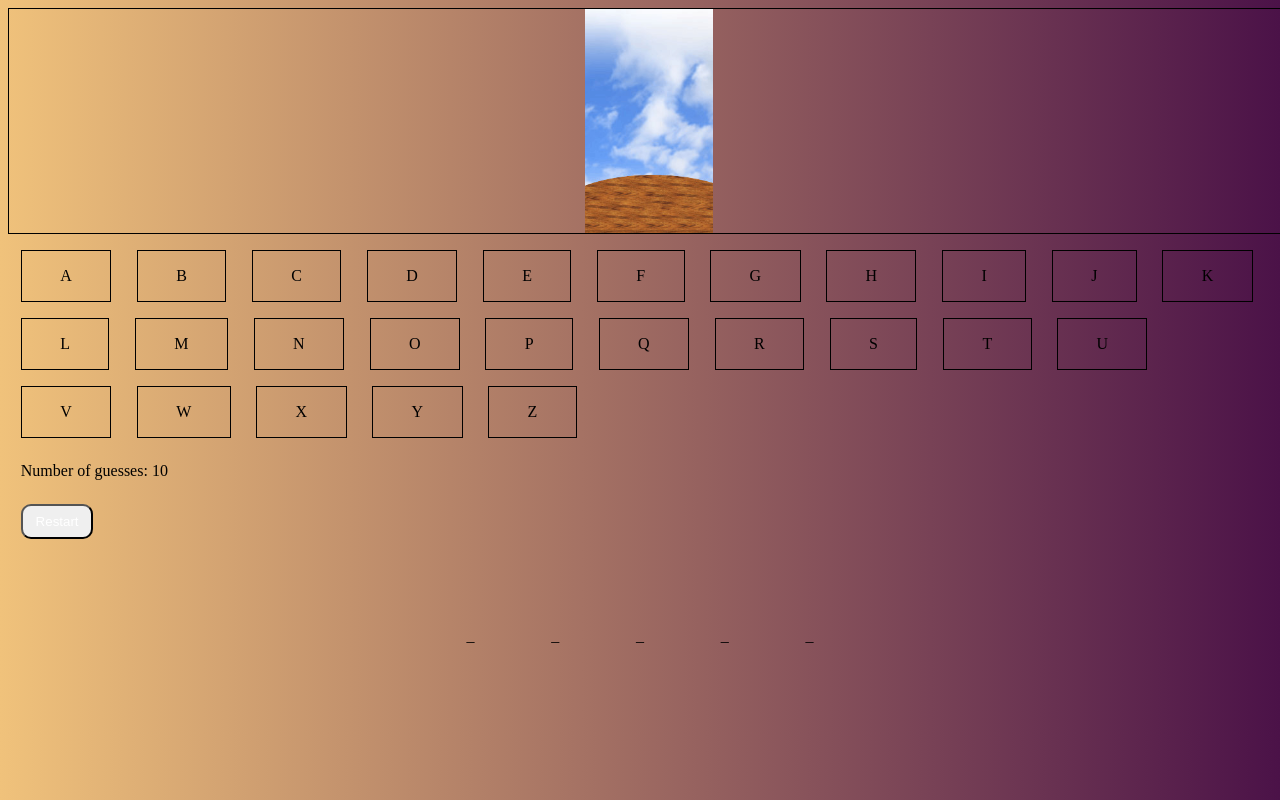
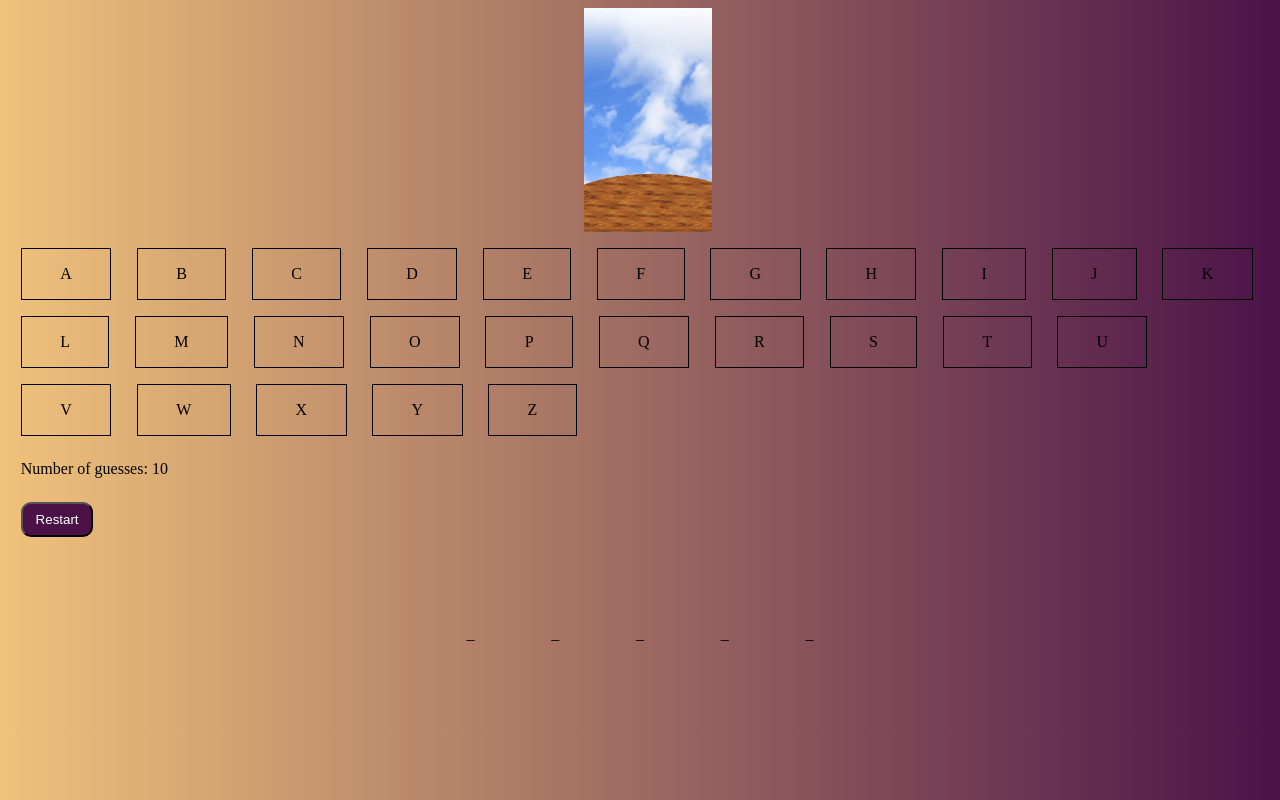
Before and after one commit to Abuzar-cpu/hangman, a plain HTML site: page index.html in a window 1280 px wide. Drawn offline with Linux system fonts and the light colour scheme.

Commit message:
border removed

```diff
--- a/assets/css/style.css
+++ b/assets/css/style.css
@@ -50,7 +50,6 @@ body{
 #man{
     width: 100vw;
     display: flex;
-    border: 1px solid black;
     justify-content: center;
     margin: 1vh 0;
 }
@@ -62,6 +61,7 @@ body{
 button
 {
     margin: 1vh 1vw;
+    background-color: #4b1248;
     color: white;
     border-radius: 10px;
     padding: 1vh 1vw;
```
